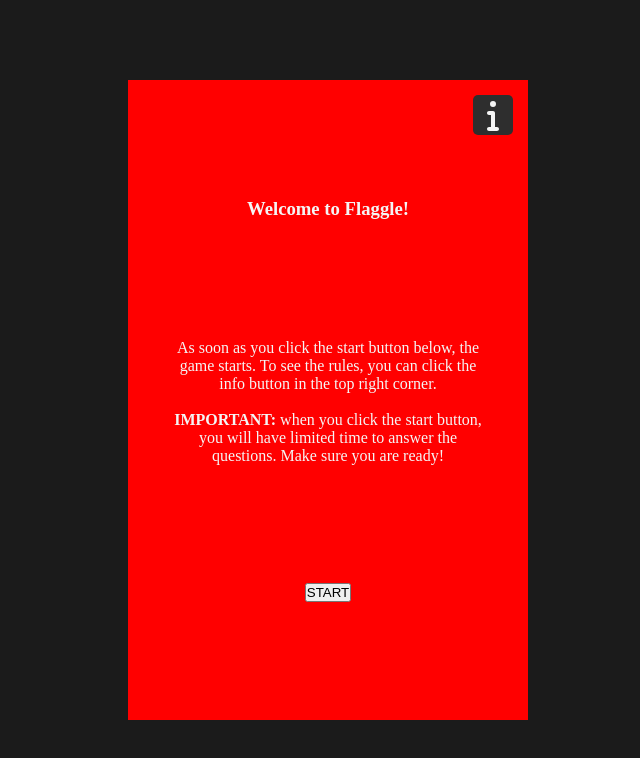
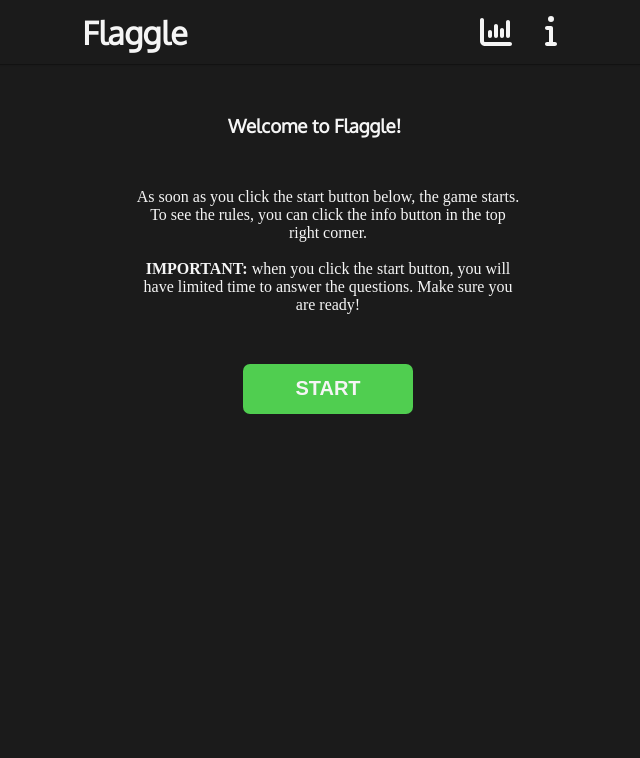
Before and after one commit to JoerivanMegen/CountryGame, a React (Create React App) app: page / in a window 1280 px wide. Shown: the top 758 px of the page, without its empty margins (312-952 px from the left). Built offline with nearby package versions, Linux system fonts and the light colour scheme.

Commit message:
more progress on navbar and more styling added, long way to go

```diff
--- a/src/App.js
+++ b/src/App.js
@@ -1,9 +1,13 @@
 import React from 'react';
+import Navbar from './Components/Navbar';
 import StartScreen from './Components/StartScreen';
 
 function App() {
   return (
-    <StartScreen />
+    <div>
+      <Navbar />
+      <StartScreen />
+    </div>
   )
 
 }
--- a/src/Components/Navbar.jsx
+++ b/src/Components/Navbar.jsx
@@ -1,13 +1,24 @@
-import React from 'react'
+import { faChartColumn, faInfo } from '@fortawesome/free-solid-svg-icons';
+import { FontAwesomeIcon } from '@fortawesome/react-fontawesome';
+import React from 'react';
 
 function Navbar() {
+
     return (
         <div className="navbar-container">
-            <div className="flaggle-logo">
-
-            </div>
-            <div className="stats-button">
-
+            <div className="navbar-flex">
+                <h1 className="flaggle-logo">
+                    Flaggle
+                </h1>
+                <div className="button-flex">
+                    <FontAwesomeIcon icon={faChartColumn} size="2x" />
+                    <FontAwesomeIcon icon={faInfo} size="2x"  style={{marginBottom:"5px"}}/>
+                </div>
+                <div className="hamburger-menu">
+                    <span>25x5</span>
+                    <span>25x5</span>
+                    <span>25x5</span>
+                </div>
             </div>
         </div>
     )
--- a/src/Components/StartScreen.jsx
+++ b/src/Components/StartScreen.jsx
@@ -1,6 +1,4 @@
 import React from 'react';
-import { FontAwesomeIcon } from "@fortawesome/react-fontawesome";
-import { faInfo } from "@fortawesome/free-solid-svg-icons";
 
 
 
@@ -9,10 +7,6 @@ export default function StartScreen() {
     return (
         <div className="main-container">
             <div className="start-container">
-                <div className="info-button">
-                    <FontAwesomeIcon icon={faInfo} size="2x" />
-                    {/* insert modal functionality */}
-                </div>
                 <div className="start-title">
                     <h3>Welcome to Flaggle!</h3>
                 </div>
@@ -23,7 +17,7 @@ export default function StartScreen() {
                         <strong>IMPORTANT:</strong> when you click the start button, you will have limited time to answer the questions. Make sure you are ready!
                     </p>
                 </div>
-                <button>START</button>
+                <button className="start-button">START</button>
             </div>
         </div>
     )
--- a/src/Styles/Components/_navbar.scss
+++ b/src/Styles/Components/_navbar.scss
@@ -0,0 +1,34 @@
+.navbar-container{
+    height: 8vh;
+    // position: sticky;
+    width: 100vw;
+    min-width: 300px;
+    display: flex;
+    justify-content: center;
+    align-items: center;
+    box-shadow: 0px 0px 2px 0px black;
+    .navbar-flex{
+        display: flex;
+        align-items: center;
+        justify-content: space-between;
+        width: 60vw;
+        min-width: 300px;
+        svg{
+            color: whitesmoke;
+            &:hover{
+                color: rgb(211, 211, 211);
+                cursor: pointer;
+            }
+        }
+        .button-flex{
+            width: 110px;
+            display: flex;
+            flex-direction: row;
+            justify-content: center;
+            align-items: center;
+        }
+        .hamburger-menu{
+            display: none;
+        }
+    }
+}
--- a/src/Styles/Components/_startScreen.scss
+++ b/src/Styles/Components/_startScreen.scss
@@ -1,21 +1,15 @@
 
-.main-container{
-    width: 100%;
-    max-width: 400px;
-    height: 80vh;
-    display: flex;
-    justify-content: center;
-    align-items: center;
-    background-color: red;
-    margin-top: 10vh;
+
 .start-container{
-        width: 100%;
-        height: 100%;
+    width: 50vw;
+    min-width: 300px;
+    height: 50vh;
     position: relative;
     display: flex;
     justify-content: space-evenly;
     align-items: center;
     flex-direction: column;
+    // background-color: gray;
     .info-button{
         position: absolute;
         top: 15px;
@@ -32,10 +26,30 @@
         svg{
             color: $font-titles-dark;
         }
+        &:hover{
+            cursor: pointer;
+
+        }
+    }
+    .start-title{
+        width: 200px;
     }
     .short-explanation{
-            width: 80%;
+        width: 60%;
         text-align: center;
+    }
+    .start-button{
+        text-decoration: none;
+        width: 170px;
+        height: 50px;
+        border-radius: 7px;
+        border: none;
+        color: $font-titles-dark;
+        background-color: $correct;
+        font-weight: bold;
+        font-size: 20px;
+        &:hover{
+            background-color: $correct-hover;
         }
     }
 }
--- a/src/Styles/Variables/_colors.scss
+++ b/src/Styles/Variables/_colors.scss
@@ -3,8 +3,8 @@
 //dark mode colors
 
 //background
+$background-accent-dark: rgb(43, 43, 43);
 $background-color-dark: rgb(27, 27, 27);
-$background-accent-dark: rgb(46, 46, 46);
 
 //font colors
 $font-main-dark: rgb(214, 255, 252);
@@ -23,8 +23,8 @@ $font-titles-light: rgb(39, 39, 39);
 
 
 //correct and false colors
-$correct: rgb(20, 194, 20);
-$correct-hover: rgb(56, 161, 56);
+$correct: rgb(80, 206, 80);
+$correct-hover: rgb(88, 187, 88);
 
 $false: rgb(228, 62, 62);
 $false-hover: rgb(185, 37, 37);
--- a/src/Styles/Variables/_fonts.scss
+++ b/src/Styles/Variables/_fonts.scss
@@ -0,0 +1,5 @@
+@import url('https://fonts.googleapis.com/css2?family=Oxygen&display=swap');
+
+h1, h2, h3, h4, h5{
+    font-family: 'Oxygen', sans-serif;
+}
--- a/src/index.css
+++ b/src/index.css
@@ -1,23 +1,12 @@
-.main-container {
-  width: 100%;
-  max-width: 400px;
-  height: 80vh;
-  display: -webkit-box;
-  display: -ms-flexbox;
-  display: flex;
-  -webkit-box-pack: center;
-      -ms-flex-pack: center;
-          justify-content: center;
-  -webkit-box-align: center;
-      -ms-flex-align: center;
-          align-items: center;
-  background-color: red;
-  margin-top: 10vh;
+@import url("https://fonts.googleapis.com/css2?family=Oxygen&display=swap");
+h1, h2, h3, h4, h5 {
+  font-family: 'Oxygen', sans-serif;
 }
 
-.main-container .start-container {
-  width: 100%;
-  height: 100%;
+.start-container {
+  width: 50vw;
+  min-width: 300px;
+  height: 50vh;
   position: relative;
   display: -webkit-box;
   display: -ms-flexbox;
@@ -34,11 +23,11 @@
           flex-direction: column;
 }
 
-.main-container .start-container .info-button {
+.start-container .info-button {
   position: absolute;
   top: 15px;
   right: 15px;
-  background-color: #2e2e2e;
+  background-color: #2b2b2b;
   width: 40px;
   height: 40px;
   border-radius: 5px;
@@ -53,13 +42,98 @@
           align-items: center;
 }
 
-.main-container .start-container .info-button svg {
+.start-container .info-button svg {
   color: whitesmoke;
 }
 
-.main-container .start-container .short-explanation {
-  width: 80%;
+.start-container .info-button:hover {
+  cursor: pointer;
+}
+
+.start-container .start-title {
+  width: 200px;
+}
+
+.start-container .short-explanation {
+  width: 60%;
   text-align: center;
+}
+
+.start-container .start-button {
+  text-decoration: none;
+  width: 170px;
+  height: 50px;
+  border-radius: 7px;
+  border: none;
+  color: whitesmoke;
+  background-color: #50ce50;
+  font-weight: bold;
+  font-size: 20px;
+}
+
+.start-container .start-button:hover {
+  background-color: #58bb58;
+}
+
+.navbar-container {
+  height: 8vh;
+  width: 100vw;
+  min-width: 300px;
+  display: -webkit-box;
+  display: -ms-flexbox;
+  display: flex;
+  -webkit-box-pack: center;
+      -ms-flex-pack: center;
+          justify-content: center;
+  -webkit-box-align: center;
+      -ms-flex-align: center;
+          align-items: center;
+  -webkit-box-shadow: 0px 0px 2px 0px black;
+          box-shadow: 0px 0px 2px 0px black;
+}
+
+.navbar-container .navbar-flex {
+  display: -webkit-box;
+  display: -ms-flexbox;
+  display: flex;
+  -webkit-box-align: center;
+      -ms-flex-align: center;
+          align-items: center;
+  -webkit-box-pack: justify;
+      -ms-flex-pack: justify;
+          justify-content: space-between;
+  width: 60vw;
+  min-width: 300px;
+}
+
+.navbar-container .navbar-flex svg {
+  color: whitesmoke;
+}
+
+.navbar-container .navbar-flex svg:hover {
+  color: lightgray;
+  cursor: pointer;
+}
+
+.navbar-container .navbar-flex .button-flex {
+  width: 110px;
+  display: -webkit-box;
+  display: -ms-flexbox;
+  display: flex;
+  -webkit-box-orient: horizontal;
+  -webkit-box-direction: normal;
+      -ms-flex-direction: row;
+          flex-direction: row;
+  -webkit-box-pack: center;
+      -ms-flex-pack: center;
+          justify-content: center;
+  -webkit-box-align: center;
+      -ms-flex-align: center;
+          align-items: center;
+}
+
+.navbar-container .navbar-flex .hamburger-menu {
+  display: none;
 }
 
 * {
```
Also changed, not shown: 1 other file (tests, documents, lock files or other folders). Lines whose indentation alone changed are shown as unchanged.
